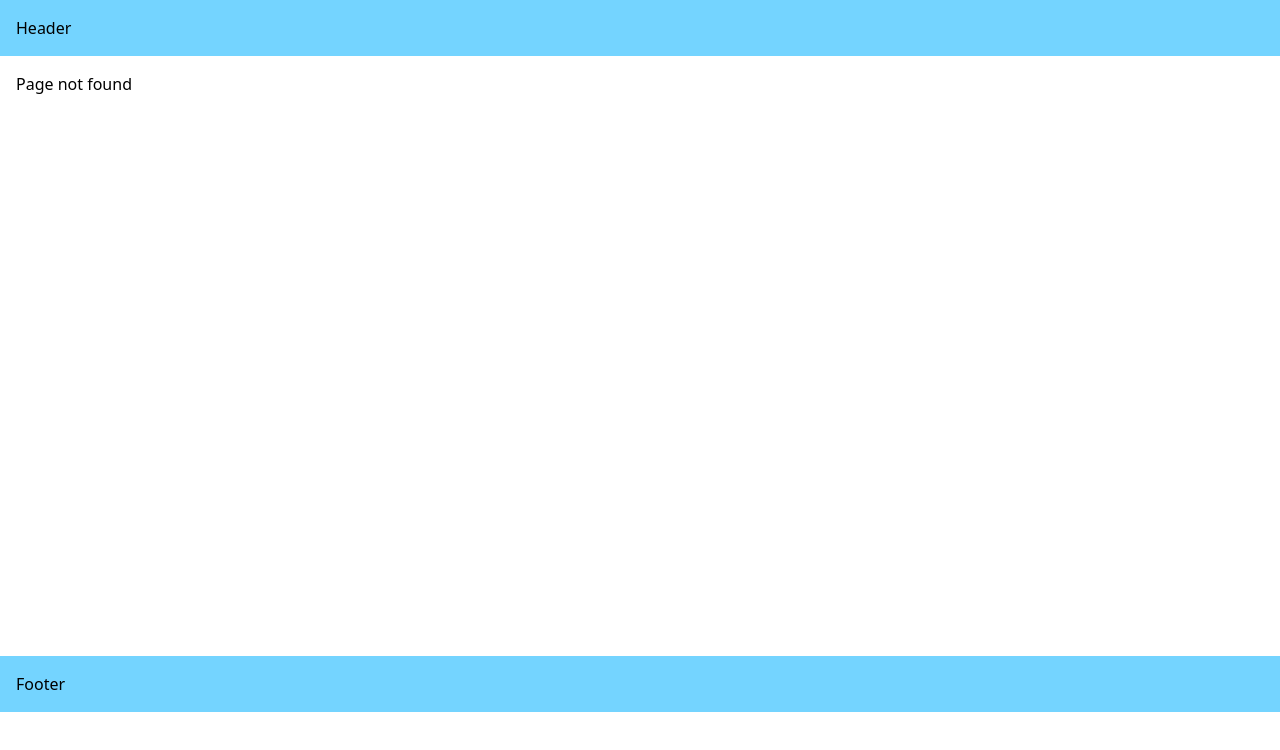
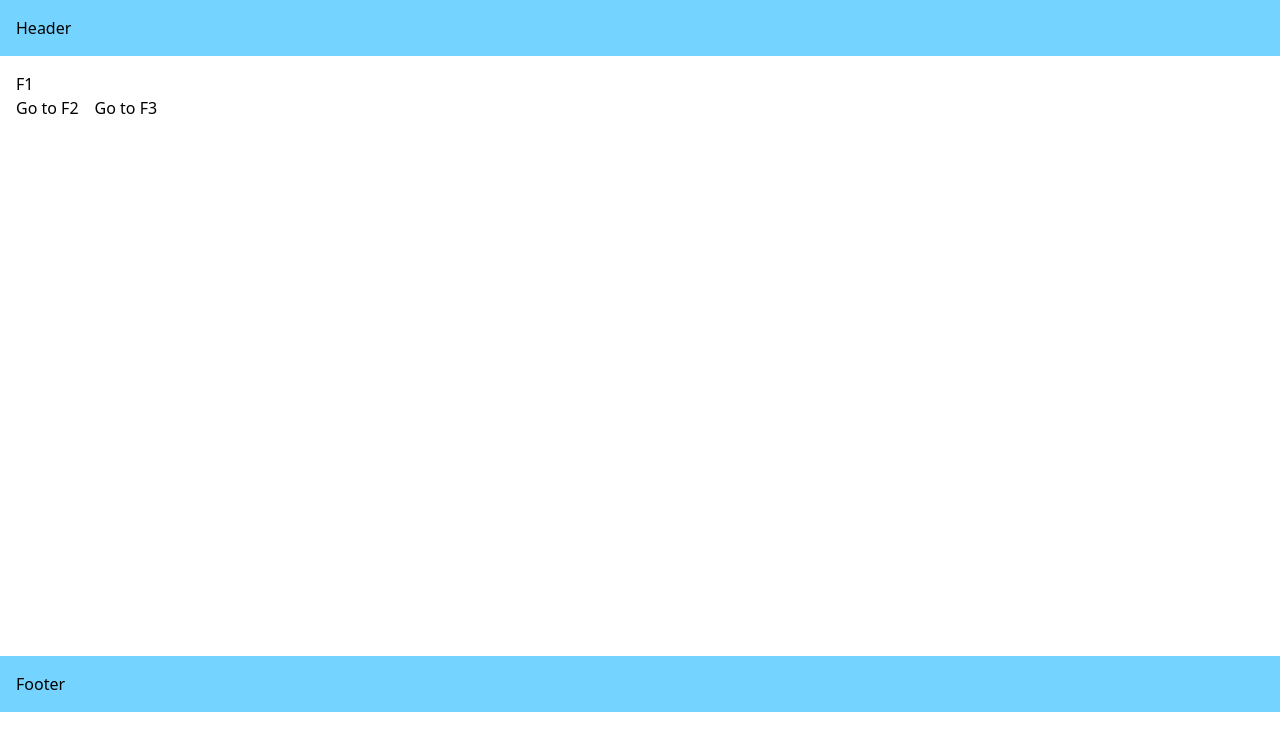
Before and after one commit to iamharshtambe/next-rampup, a Next.js app in the folder routing-demo/: page /f1 in a window 1280 px wide. Before the commit this address had no page. Shown: the top 750 px of the page. Built offline with nearby package versions, Linux system fonts and the light colour scheme.

Commit message:
implement intercepting routes

```diff
--- /dev/null
+++ b/routing-demo/src/app/f1/(.)f2/page.tsx
@@ -0,0 +1,3 @@
+export default function InterceptedF2() {
+  return <div>Intercepted F2 (.)</div>;
+}
--- /dev/null
+++ b/routing-demo/src/app/f1/(..)f3/page.tsx
@@ -0,0 +1,3 @@
+export default function InterceptedF3() {
+  return <div>Intercepted F3 (..)</div>;
+}
--- /dev/null
+++ b/routing-demo/src/app/f1/f2/(..)(..)f4/page.tsx
@@ -0,0 +1,3 @@
+export default function InterceptedF4() {
+  return <div>Intercepted F4 (..)(..)</div>;
+}
--- /dev/null
+++ b/routing-demo/src/app/f1/f2/inner-f2/(...)f5/page.tsx
@@ -0,0 +1,3 @@
+export default function InterceptedF5() {
+  return <div>Intercepted F5 (...)</div>;
+}
--- /dev/null
+++ b/routing-demo/src/app/f1/f2/inner-f2/page.tsx
@@ -0,0 +1,10 @@
+import Link from 'next/link';
+
+export default function InnerF2() {
+  return (
+    <div>
+      <h1>Inner F2</h1>
+      <Link href="/f5"> Go to F5</Link>
+    </div>
+  );
+}
--- /dev/null
+++ b/routing-demo/src/app/f1/f2/page.tsx
@@ -0,0 +1,10 @@
+import Link from 'next/link';
+
+export default function F2() {
+  return (
+    <div>
+      <h1>F2</h1>
+      <Link href="/f4">Go to F4</Link>
+    </div>
+  );
+}
--- /dev/null
+++ b/routing-demo/src/app/f1/page.tsx
@@ -0,0 +1,14 @@
+import Link from 'next/link';
+
+export default function F1() {
+  return (
+    <div>
+      <h1>F1</h1>
+
+      <div className="flex items-center gap-4">
+        <Link href="/f1/f2">Go to F2</Link>
+        <Link href="/f3">Go to F3</Link>
+      </div>
+    </div>
+  );
+}
--- /dev/null
+++ b/routing-demo/src/app/f3/page.tsx
@@ -0,0 +1,3 @@
+export default function F3() {
+  return <div>F3</div>;
+}
--- /dev/null
+++ b/routing-demo/src/app/f4/page.tsx
@@ -0,0 +1,3 @@
+export default function F4() {
+  return <div>F4</div>;
+}
--- /dev/null
+++ b/routing-demo/src/app/f5/page.tsx
@@ -0,0 +1,3 @@
+export default function F5() {
+  return <div>F5</div>;
+}
```
